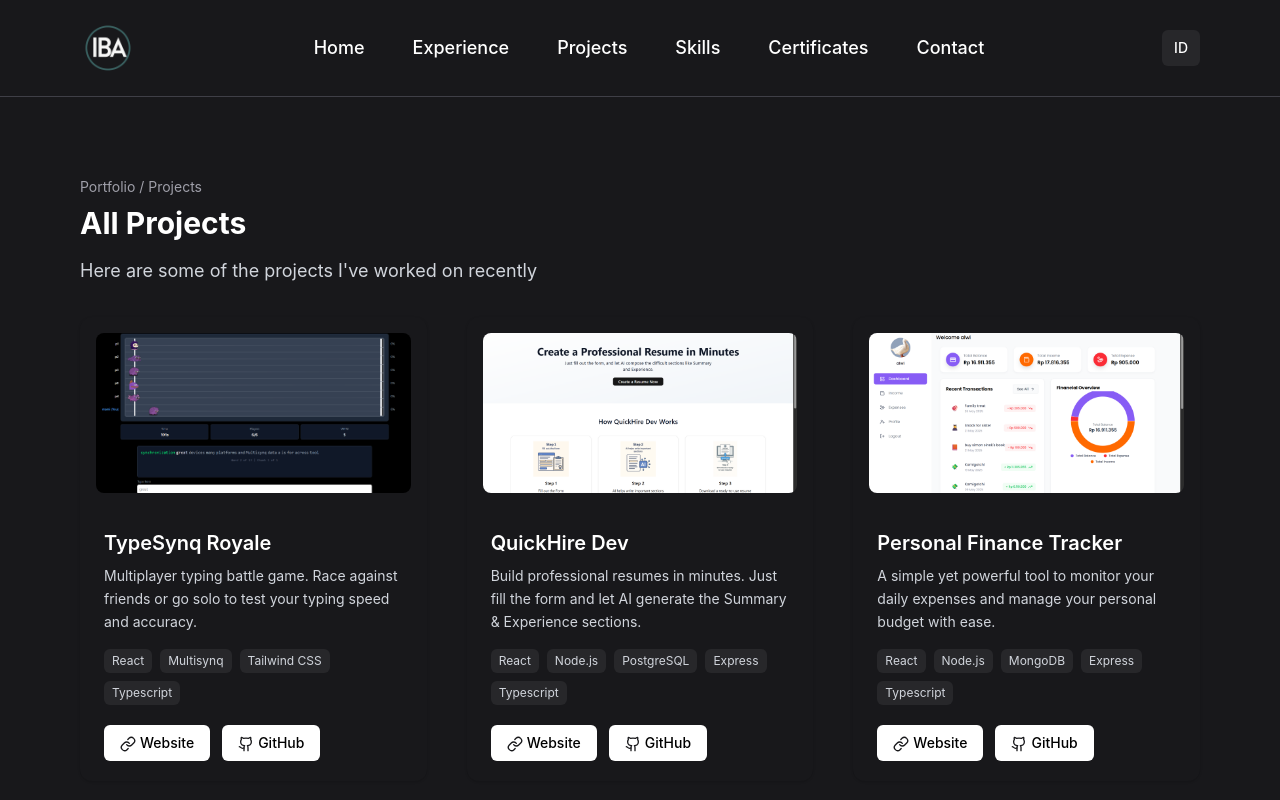
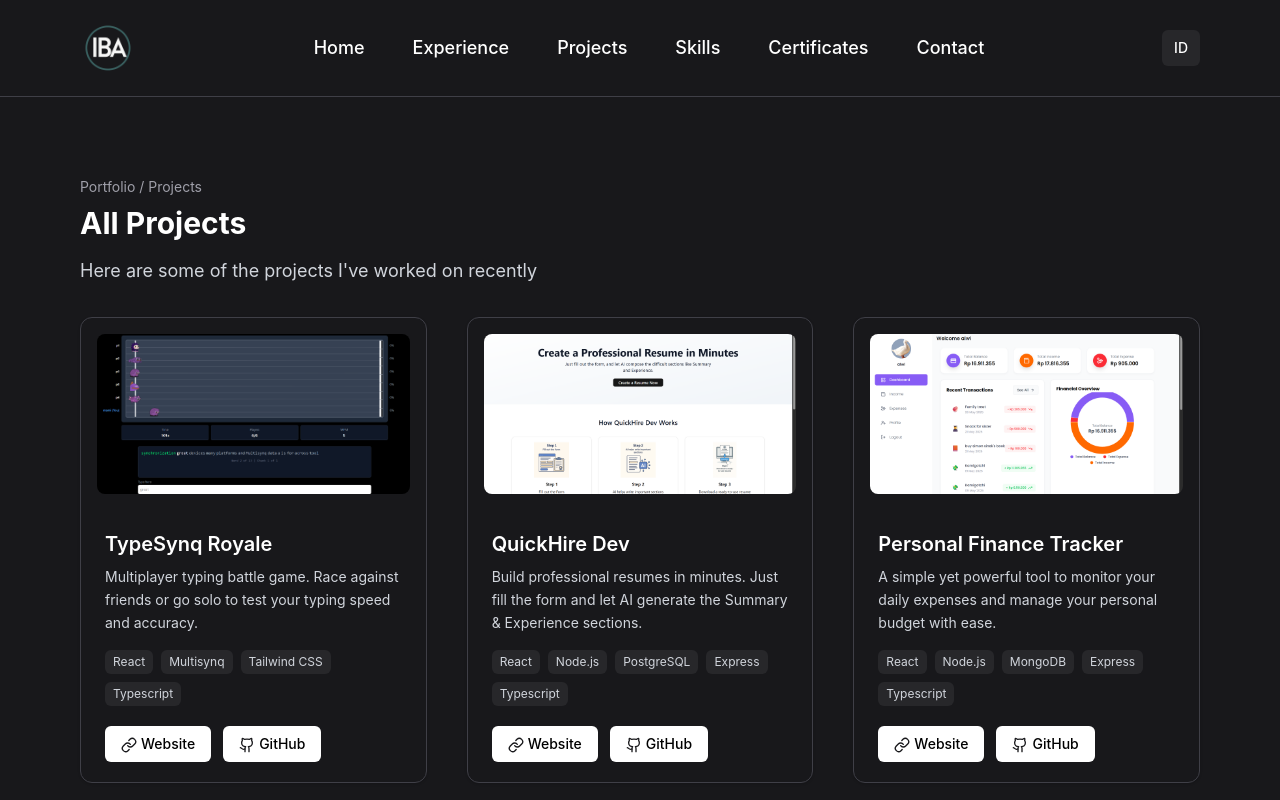
Before and after one commit to alwi2022/Portofolio-react, a React (Vite) app: page /project in a window 1280 px wide. Shown: the top 800 px of the page. Built offline with nearby package versions, Linux system fonts and the light colour scheme.

Commit message:
using dark theme only

```diff
--- a/src/pages/Project.tsx
+++ b/src/pages/Project.tsx
@@ -11,7 +11,7 @@ export default function Project() {
   const projectLang = langData[lang].projects;
 
   const ProjectCard = ({ project }: { project: ProjectType }) => (
-    <div className="bg-zinc-900 border-zinc-700 rounded-xl shadow hover:shadow-lg transition-all duration-300 hover:scale-105">
+    <div className="bg-zinc-900 border border-zinc-700 rounded-xl shadow hover:shadow-lg transition-all duration-300 hover:scale-105">
       <img
         src={project.image}
         alt={`${project.title} Preview`}
--- a/src/sections/CertificateSection.tsx
+++ b/src/sections/CertificateSection.tsx
@@ -1,3 +1,4 @@
+// src/sections/CertificateSection.tsx
 import React from "react";
 import { useLang } from "../context/LangContext";
 import { langData } from "../data/langData";
--- a/src/sections/ContactSection.tsx
+++ b/src/sections/ContactSection.tsx
@@ -1,3 +1,4 @@
+// src/sections/ContactSection.tsx
 import React, { useState } from "react";
 import { Mail, Phone, MapPin, Download } from "lucide-react";
 import emailjs from "@emailjs/browser";
--- a/src/sections/ExperienceSection.tsx
+++ b/src/sections/ExperienceSection.tsx
@@ -1,3 +1,4 @@
+// src/sections/ExperienceSection.tsx
 import React from "react";
 import { useLang } from "../context/LangContext";
 import { langData } from "../data/langData";
@@ -21,7 +22,7 @@ const ExperienceSection = () => {
               className="relative pl-8 pb-12 border-l-2  border-zinc-600 last:pb-0"
             >
               {/* Timeline dot */}
-              <div className="absolute -left-[9px] top-0 w-4 h-4  bg-gray-100 rounded-full border-4 border-white border-zinc-900"></div>
+              <div className="absolute -left-[9px] top-0 w-4 h-4 bg-gray-100 rounded-full border-4 border-zinc-900"></div>
 
               {/* Content */}
               <div className=" bg-zinc-900 border border-zinc-700 rounded-xl p-6 ml-4 shadow hover:shadow-lg transition-all duration-300 hover:scale-[1.01]">
--- a/src/sections/FooterSection.tsx
+++ b/src/sections/FooterSection.tsx
@@ -1,3 +1,4 @@
+// src/sections/FooterSection.tsx
 import { useLang } from "../context/LangContext";
 import { langData } from "../data/langData";
 
--- a/src/sections/HeroSection.tsx
+++ b/src/sections/HeroSection.tsx
@@ -1,3 +1,4 @@
+// src/sections/HeroSection.tsx
 import { TypeAnimation } from "react-type-animation";
 import { useLang } from "../context/LangContext";
 import { langData } from "../data/langData";
@@ -7,10 +8,7 @@ const HeroSection = () => {
   const hero = langData[lang].hero;
 
   return (
-    <section
-      id="hero"
-      className="mb-20 flex flex-col md:flex-row mt-20 px-4 sm:px-10 lg:px-20"
-    >
+    <section id="Home" className="mb-20 flex flex-col md:flex-row mt-20 px-4 sm:px-10 lg:px-20">
       <div>
         <div>
           <h1 className=" text-gray-100 text-3xl md:text-5xl font-bold mb-2 tracking-tight">
--- a/src/sections/ProjectsSection.tsx
+++ b/src/sections/ProjectsSection.tsx
@@ -1,3 +1,4 @@
+// src/sections/ProjectsSection.tsx
 import React from "react";
 import { useLang } from "../context/LangContext";
 import { langData } from "../data/langData";
--- a/src/sections/SkillsSection.tsx
+++ b/src/sections/SkillsSection.tsx
@@ -1,3 +1,4 @@
+// src/sections/SkillsSection.tsx
 import React, { JSX } from "react";
 import { useLang } from "../context/LangContext";
 import { langData } from "../data/langData";
```
